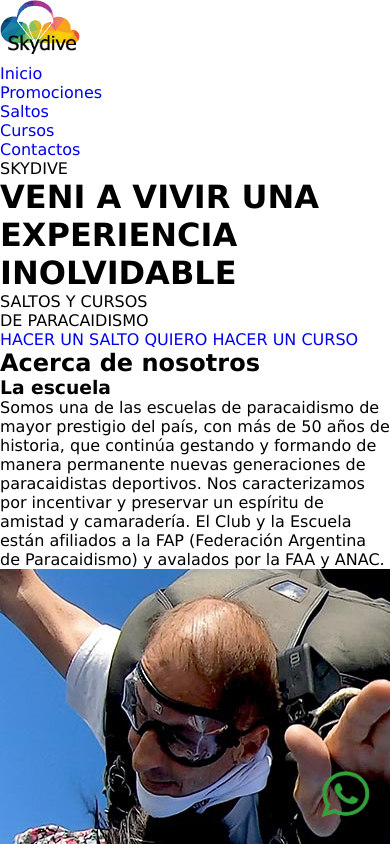
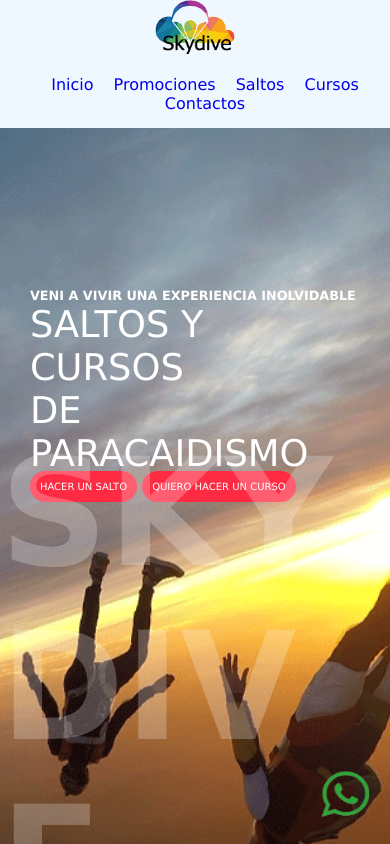
Before and after one commit to Evepe/preentrega_dos_pereyra, a plain HTML site: page index.html in a window 390 px wide. Shown: the top 844 px of the page. Drawn offline with Linux system fonts and the light colour scheme.

Commit message:
continuacion mobile index

```diff
--- a/CSS/styles.css
+++ b/CSS/styles.css
@@ -25,13 +25,97 @@ a {
     right: 20px;
 }
 
+.main_header {
+    display: flex;
+    width: 100vw;
+    justify-content: center;
+    align-items: center;
+    background-color: rgb(240, 248, 255);
+    flex-direction: column;
+}
 
+.main_header_nav {
+    display: flex;
+    flex-wrap: wrap;
+    justify-content: center;
+    padding: 15px;
+}
+
+.main_header_nav li {
+    padding-left: 20px;
+}
+
+.main_header_nav a {
+    font-size: 1em;
+    font-weight: 500;
+}
+
+.main_header_nav a :active {
+    color: rgba(128, 128, 128, 0.851);
+}
+
+/* estilos index mobile first */
+.main_principal_parallax {
+    background-image: url(../Imagenes/fondo_mobile.png);
+    height: 100vh;
+    width: 100%;
+    background-position: center;
+    background-repeat: no-repeat;
+    background-size: cover;
+    display: flex;
+    flex-direction: row;
+    align-content: space-around;
+    justify-content: center;
+    flex-wrap: wrap;
+}
+
+.main_principal_textbackground {
+    color: rgba(255, 255, 255, 0.238);
+    font-size: 150px;
+    word-break:break-all;
+    position: absolute;
+    bottom: -104px;
+    font-weight: bolder;
+    z-index: 1;
+}
+
+.main_principal_wrapper {
+    padding-left: 3%;
+    padding-bottom: 319px;
+}
+
+.main_principal_wrapper h1 {
+    color: rgb(255, 255, 255);
+    font-size: 0.8em;
+
+}
+
+.main_principal_wrapper_paragrap {
+    font: bold;
+    color: rgb(255, 255, 255);
+    font-size: 2.3em;
+    width: 80%;
+}
+
+.main_principal_wrapper-cta a {
+    font-size: 10px;
+    padding: 10px 10px;
+    font-weight: 500;
+    text-align: center;
+    color: white;
+    background-color: rgb(255, 43, 67);
+    border-radius: 45px;
+}
+
+
+/* Inicio stylos index min-width 992px */
 @media (min-width:992px) {
     .fixed {
         position: fixed;
         bottom: 40px;
         right: 40px;
     }
+
     /* Estilos menu navegacion */
     .main_header {
         display: grid;
@@ -52,10 +136,7 @@ a {
         text-align: center;
     }
 
-.main_header_nav a {
-    font-size: 1rem;
-    font-weight: 500;
-}
+
 
     .main_header_nav a:hover {
         background-color: black;
@@ -65,31 +146,20 @@ a {
     }
 
     /* Inicio estilos index */
+
+
     .main_principal_parallax {
         background-image: url(../Imagenes/imagenContPrinc.png);
-    height: 100vh;
         background-attachment: fixed;
-    background-position: center;
-    background-repeat: no-repeat;
-    background-size: cover;
-    display: flex;
         flex-direction: column;
-    align-items: flex-start;
-    justify-content: center;
-    flex-wrap: wrap;
     }
 
     .main_principal_textbackground {
         color: rgba(255, 255, 255, 0.108);
         font-size: 230px;
-    position: absolute;
-    bottom: -104px;
-    font-weight: bolder;
     }
 
-.main_principal_wrapper {
-    padding-left: 3%;
-}
+
 
     .main_principal_wrapper h1 {
         color: rgb(255, 255, 255);
```
Also changed, not shown: cursos.html (+1 -1 lines), index.html (+0 -1 lines), Imagenes/fondo_mobile.png (added). Lines whose indentation alone changed are shown as unchanged.
